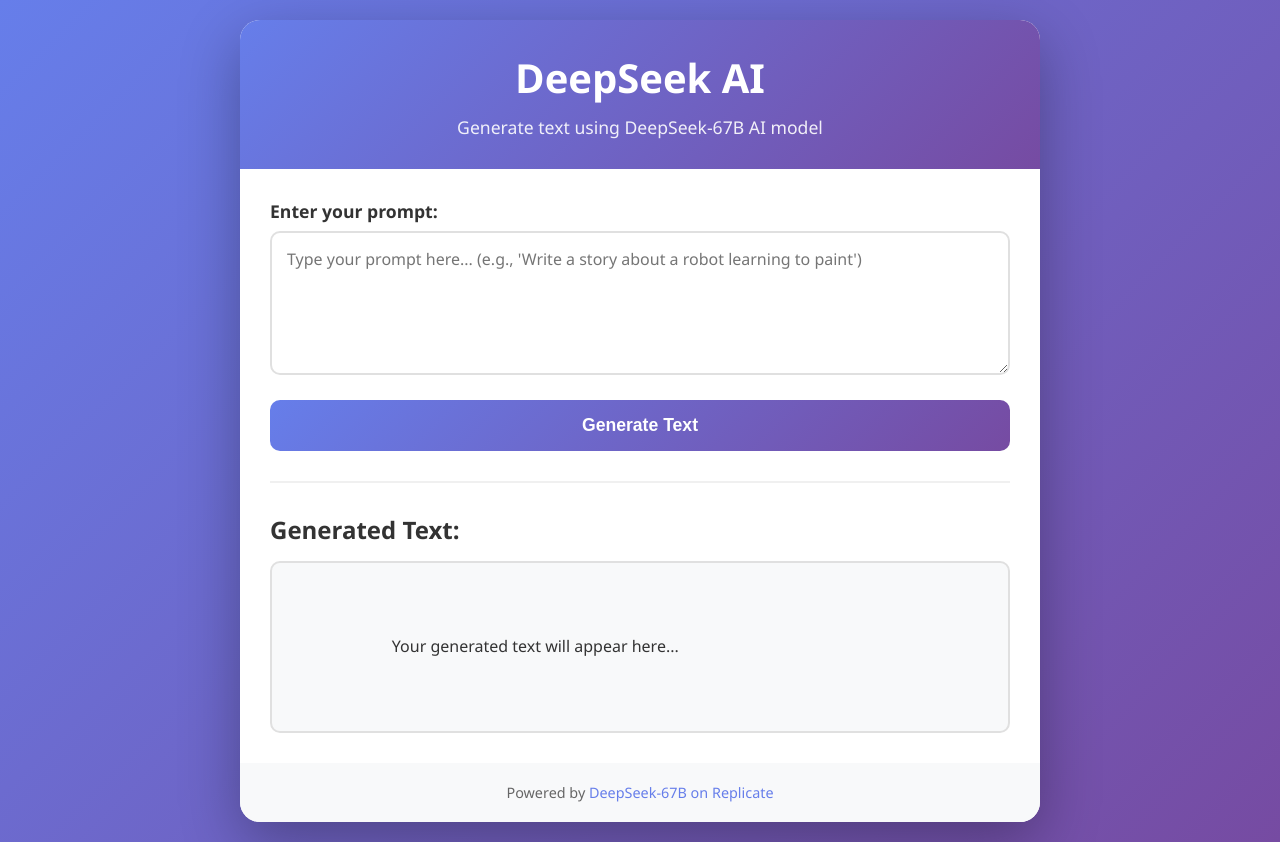
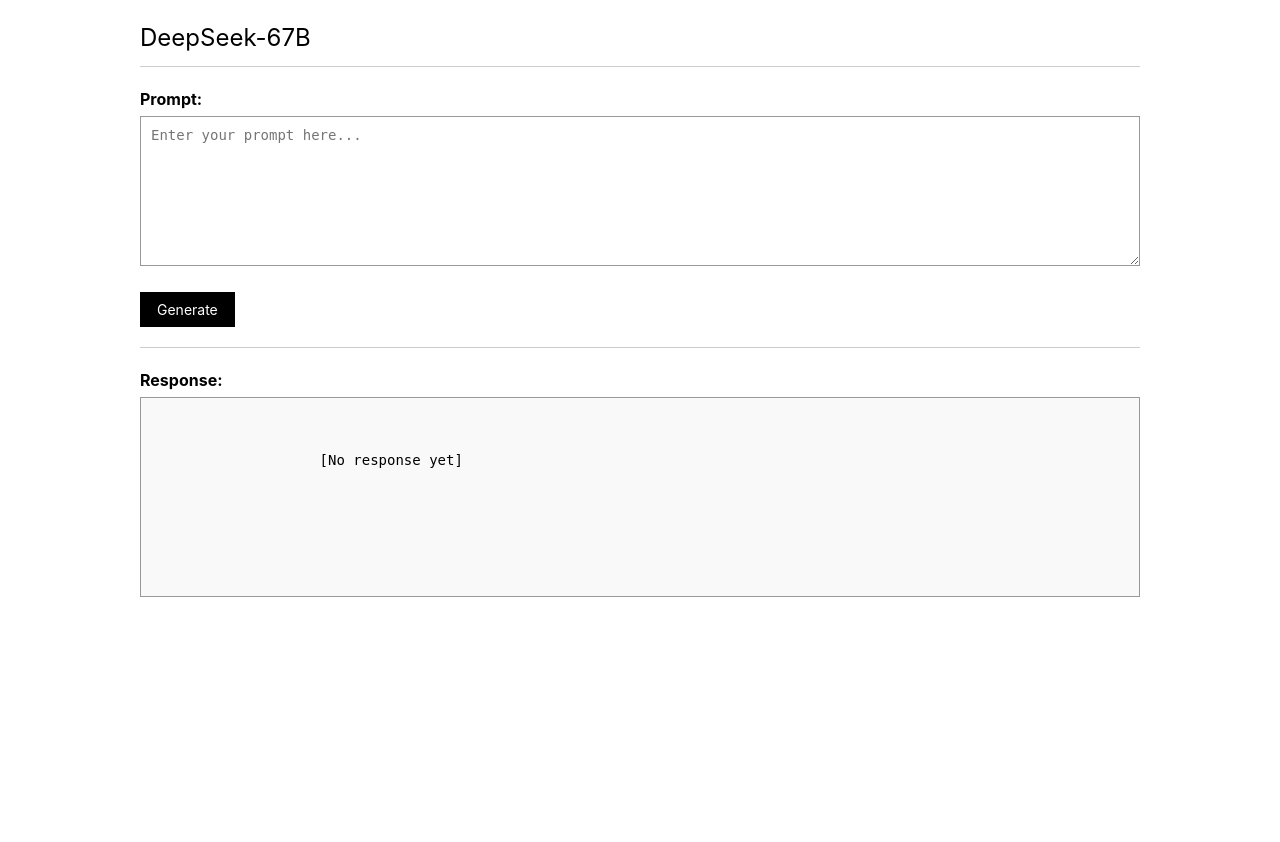
Before and after one commit to constantinbender51-cmyk/deepseek-base, a Flask app: page / in a window 1280 px wide. After the commit the page ends 597 px from the top, so only its background shows below. Run offline with Flask 3, Linux system fonts and the light colour scheme.

Commit message:
Update index.html

```diff
--- a/templates/index.html
+++ b/templates/index.html
@@ -3,7 +3,7 @@
 <head>
     <meta charset="UTF-8">
     <meta name="viewport" content="width=device-width, initial-scale=1.0">
-    <title>DeepSeek AI Text Generator</title>
+    <title>DeepSeek AI</title>
     <style>
         * {
             margin: 0;
@@ -12,47 +12,24 @@
         }
 
         body {
-            font-family: 'Segoe UI', Tahoma, Geneva, Verdana, sans-serif;
-            background: linear-gradient(135deg, #667eea 0%, #764ba2 100%);
-            min-height: 100vh;
-            display: flex;
-            justify-content: center;
-            align-items: center;
+            font-family: -apple-system, BlinkMacSystemFont, 'Segoe UI', Roboto, monospace;
+            background: #ffffff;
+            color: #000000;
+            line-height: 1.5;
             padding: 20px;
         }
 
         .container {
-            background: white;
-            border-radius: 20px;
-            box-shadow: 0 20px 60px rgba(0,0,0,0.3);
-            width: 100%;
-            max-width: 800px;
-            overflow: hidden;
+            max-width: 1000px;
+            margin: 0 auto;
         }
 
-        .header {
-            background: linear-gradient(135deg, #667eea 0%, #764ba2 100%);
-            color: white;
-            padding: 30px;
-            text-align: center;
-        }
-
-        .header h1 {
-            font-size: 2.5em;
-            margin-bottom: 10px;
-        }
-
-        .header p {
-            font-size: 1.1em;
-            opacity: 0.9;
-        }
-
-        .content {
-            padding: 30px;
-        }
-
-        .input-section {
-            margin-bottom: 30px;
+        h1 {
+            font-size: 24px;
+            font-weight: normal;
+            margin-bottom: 20px;
+            border-bottom: 1px solid #ccc;
+            padding-bottom: 10px;
         }
 
         .form-group {
@@ -61,216 +38,113 @@
 
         label {
             display: block;
-            margin-bottom: 8px;
-            color: #333;
-            font-weight: 600;
-            font-size: 1.1em;
+            margin-bottom: 5px;
+            font-weight: bold;
+        }
+
+        textarea, .response-box {
+            width: 100%;
+            padding: 10px;
+            border: 1px solid #999;
+            font-family: monospace;
+            font-size: 14px;
+            background: #fff;
         }
 
         textarea {
-            width: 100%;
-            padding: 15px;
-            border: 2px solid #e0e0e0;
-            border-radius: 10px;
-            font-size: 16px;
-            font-family: inherit;
+            height: 150px;
             resize: vertical;
-            transition: border-color 0.3s ease;
         }
 
         textarea:focus {
             outline: none;
-            border-color: #667eea;
+            border-color: #000;
         }
 
         button {
-            background: linear-gradient(135deg, #667eea 0%, #764ba2 100%);
-            color: white;
-            border: none;
-            padding: 15px 30px;
-            font-size: 1.1em;
-            font-weight: 600;
-            border-radius: 10px;
+            background: #000;
+            color: #fff;
+            border: 1px solid #000;
+            padding: 8px 16px;
+            font-size: 14px;
             cursor: pointer;
-            width: 100%;
-            transition: transform 0.2s ease, box-shadow 0.2s ease;
+            font-family: inherit;
         }
 
         button:hover {
-            transform: translateY(-2px);
-            box-shadow: 0 10px 20px rgba(102, 126, 234, 0.4);
-        }
-
-        button:active {
-            transform: translateY(0);
+            background: #333;
         }
 
         button:disabled {
-            opacity: 0.7;
+            background: #666;
             cursor: not-allowed;
         }
 
-        .result-section {
-            margin-top: 30px;
-            border-top: 2px solid #f0f0f0;
-            padding-top: 30px;
+        .response-box {
+            min-height: 200px;
+            max-height: 500px;
+            overflow-y: auto;
+            background: #f9f9f9;
+            border: 1px solid #999;
+            white-space: pre-wrap;
+            word-wrap: break-word;
         }
 
-        .result-section h2 {
-            color: #333;
-            margin-bottom: 15px;
-            font-size: 1.5em;
+        .status {
+            margin: 10px 0;
+            font-family: monospace;
+            color: #666;
         }
 
-        .result-box {
-            background: #f8f9fa;
-            border: 2px solid #e0e0e0;
-            border-radius: 10px;
-            padding: 20px;
-            min-height: 100px;
-            white-space: pre-wrap;
-            word-wrap: break-word;
-            font-size: 16px;
-            line-height: 1.6;
-            color: #333;
-        }
-
-        .loading {
-            display: none;
-            text-align: center;
+        hr {
             margin: 20px 0;
-        }
-
-        .loading.active {
-            display: block;
-        }
-
-        .spinner {
-            border: 4px solid #f3f3f3;
-            border-top: 4px solid #667eea;
-            border-radius: 50%;
-            width: 40px;
-            height: 40px;
-            animation: spin 1s linear infinite;
-            margin: 0 auto 10px;
-        }
-
-        @keyframes spin {
-            0% { transform: rotate(0deg); }
-            100% { transform: rotate(360deg); }
-        }
-
-        .error {
-            color: #dc3545;
-            font-size: 0.9em;
-            margin-top: 5px;
-            display: none;
-        }
-
-        .footer {
-            background: #f8f9fa;
-            padding: 20px;
-            text-align: center;
-            color: #666;
-            font-size: 0.9em;
-        }
-
-        .footer a {
-            color: #667eea;
-            text-decoration: none;
-        }
-
-        .footer a:hover {
-            text-decoration: underline;
-        }
-
-        @media (max-width: 600px) {
-            .header h1 {
-                font-size: 2em;
-            }
-
-            .content {
-                padding: 20px;
-            }
-
-            button {
-                padding: 12px 20px;
-            }
+            border: none;
+            border-top: 1px solid #ccc;
         }
     </style>
 </head>
 <body>
     <div class="container">
-        <div class="header">
-            <h1>DeepSeek AI</h1>
-            <p>Generate text using DeepSeek-67B AI model</p>
-        </div>
+        <h1>DeepSeek-67B</h1>
 
-        <div class="content">
-            <div class="input-section">
-                <form id="predictionForm" action="/predict" method="POST">
+        <form method="POST" action="/predict">
             <div class="form-group">
-                        <label for="prompt">Enter your prompt:</label>
+                <label for="prompt">Prompt:</label>
                 <textarea
                     id="prompt"
                     name="prompt"
-                            rows="5"
-                            placeholder="Type your prompt here... (e.g., 'Write a story about a robot learning to paint')"
+                    placeholder="Enter your prompt here..."
                     required
                 ></textarea>
             </div>
 
-                    <button type="submit" id="submitBtn">
-                        Generate Text
-                    </button>
+            <button type="submit" id="submitBtn">Generate</button>
         </form>
 
-                <div class="loading" id="loading">
-                    <div class="spinner"></div>
-                    <p>Generating your text... This may take a moment.</p>
-                </div>
-            </div>
+        <div id="loading" style="display:none;" class="status">Generating...</div>
 
-            <div class="result-section">
-                <h2>Generated Text:</h2>
-                <div class="result-box" id="resultBox">
+        <hr>
+
+        <div class="form-group">
+            <label>Response:</label>
+            <div class="response-box">
                 {% if prediction_text %}
                     {{ prediction_text }}
                 {% else %}
-                        Your generated text will appear here...
+                    [No response yet]
                 {% endif %}
             </div>
         </div>
     </div>
 
-        <div class="footer">
-            <p>Powered by <a href="https://replicate.com/deepseek-ai/deepseek-67b-base" target="_blank">DeepSeek-67B on Replicate</a></p>
-        </div>
-    </div>
-
     <script>
-        document.getElementById('predictionForm').addEventListener('submit', function(e) {
-            const prompt = document.getElementById('prompt').value.trim();
+        const form = document.querySelector('form');
         const submitBtn = document.getElementById('submitBtn');
         const loading = document.getElementById('loading');
 
-            if (!prompt) {
-                e.preventDefault();
-                alert('Please enter a prompt');
-                return;
-            }
-
-            // Show loading indicator
-            loading.classList.add('active');
+        form.addEventListener('submit', function() {
             submitBtn.disabled = true;
-        });
-
-        // Handle page load with prediction text
-        window.addEventListener('load', function() {
-            const resultBox = document.getElementById('resultBox');
-            if (resultBox.innerText.trim() === 'Your generated text will appear here...') {
-                // Initial state
-            }
+            loading.style.display = 'block';
         });
     </script>
 </body>
```
Lines whose indentation alone changed are shown as unchanged.
